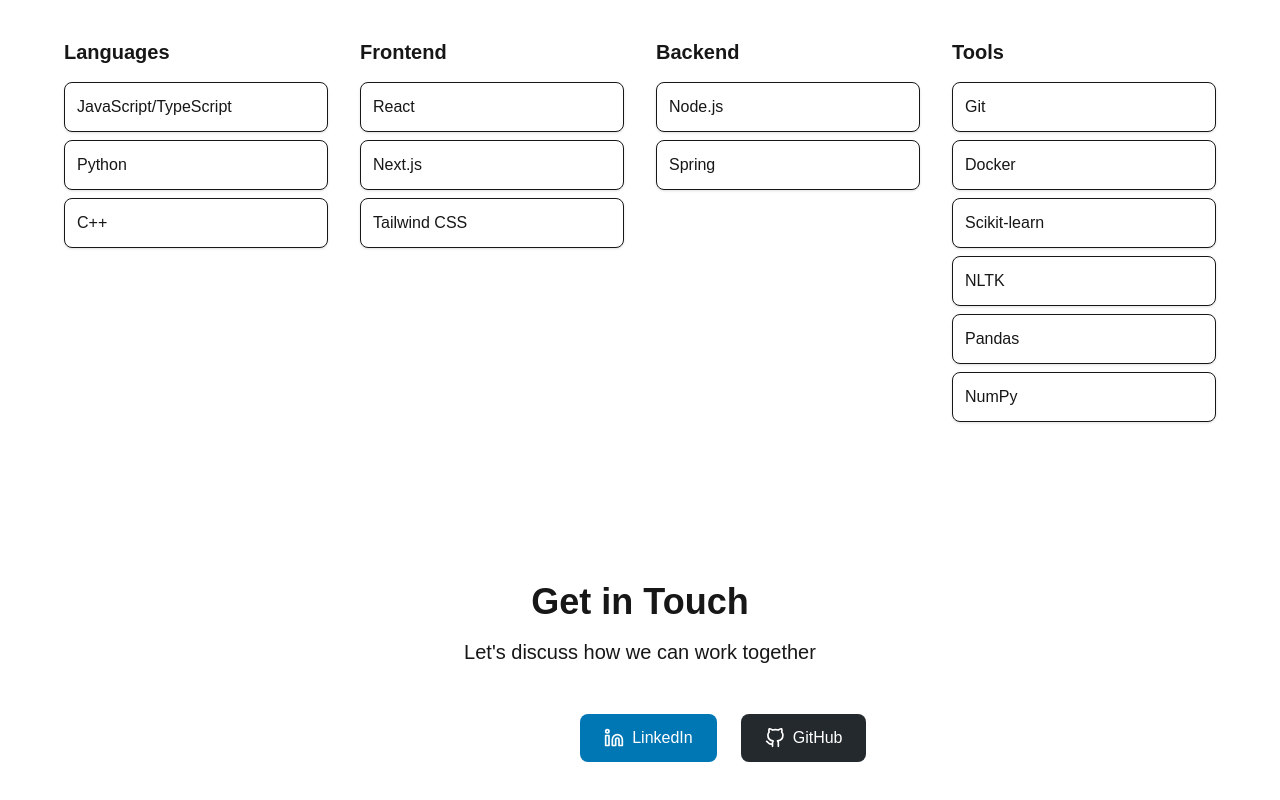
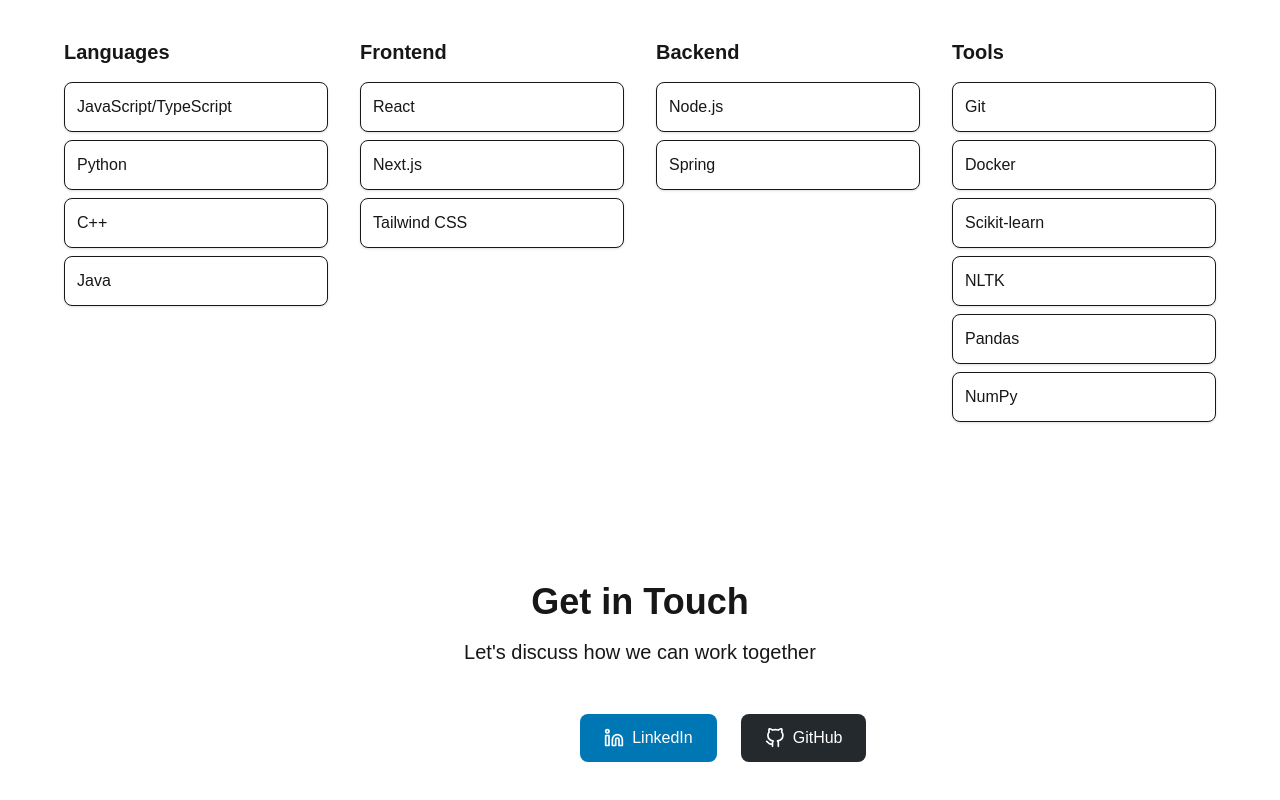
Before and after one commit to mikeyautorino2/portfolio, a Next.js app: page / in a window 1280 px wide. Shown: the part 2118-2918 px from the top of the page. Built offline with nearby package versions, Linux system fonts and the light colour scheme.

Commit message:
added a skill:java

```diff
--- a/src/components/Skills.tsx
+++ b/src/components/Skills.tsx
@@ -2,7 +2,7 @@
 import { motion } from 'framer-motion';
 
 const skills = {
-  'Languages': ['JavaScript/TypeScript', 'Python','C++'],
+  'Languages': ['JavaScript/TypeScript', 'Python','C++','Java'],
   'Frontend': ['React', 'Next.js', 'Tailwind CSS'],
   'Backend': ['Node.js', 'Spring'],
   'Tools': ['Git', 'Docker','Scikit-learn','NLTK','Pandas','NumPy'],
```
